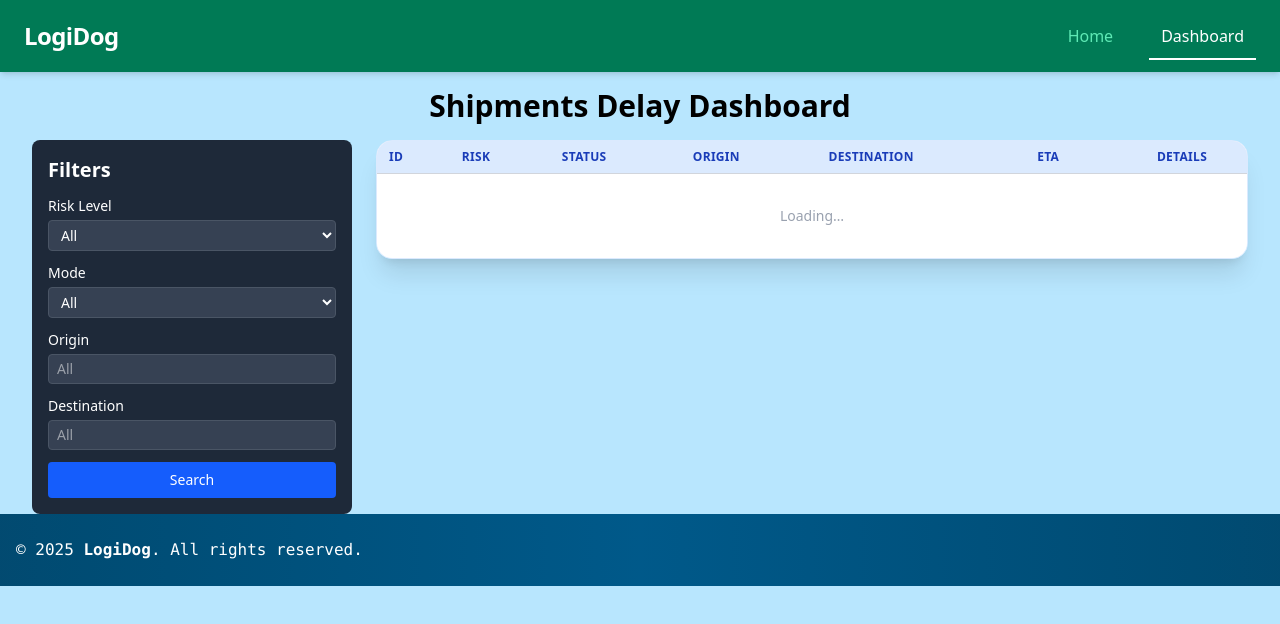
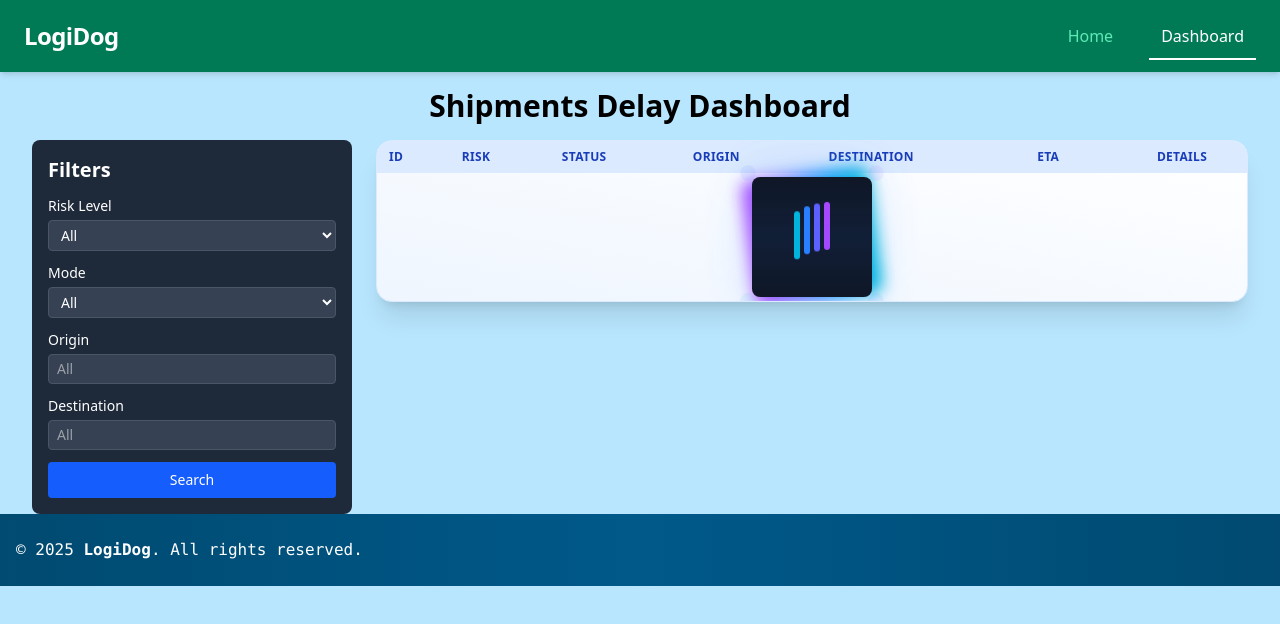
Before and after one commit to Dor-J/LogiDog-website-demo, a Next.js app: page /dashboard in a window 1280 px wide. Shown: the top 624 px of the page. Built offline with nearby package versions, Linux system fonts and the light colour scheme.

Commit message:
Refactor ShipmentIndex component to conditionally render ShipmentList and Loader based on loading state

```diff
--- a/src/app/dashboard/components/ShipmentIndex.tsx
+++ b/src/app/dashboard/components/ShipmentIndex.tsx
@@ -2,6 +2,7 @@
 import React from 'react'
 import type { Shipment } from '~/models/shipment'
 import ShipmentList from './ShipmentList'
+import Loader from '~/app/components/Loader'
 
 interface Props {
     shipments: Shipment[]
@@ -36,13 +37,22 @@ const ShipmentIndex: React.FC<Props> = ({
                         <th className="px-3 pr-2 text-center">Details</th>
                     </tr>
                 </thead>
-
-                <ShipmentList
-                    shipments={shipments}
-                    loading={loading}
-                    onOpenModal={onOpenModal}
-                />
             </table>
+            <table className="min-w-full table-fixed divide-y divide-gray-300 text-sm">
+                {loading ? (
+                    <></>
+                ) : (
+                    <ShipmentList
+                        shipments={shipments}
+                        onOpenModal={onOpenModal}
+                    />
+                )}
+            </table>
+            {loading ? (
+                <Loader ClassNameProp="w-full h-4xl flex items-center justify-center " />
+            ) : (
+                <></>
+            )}
         </section>
     )
 }
```
